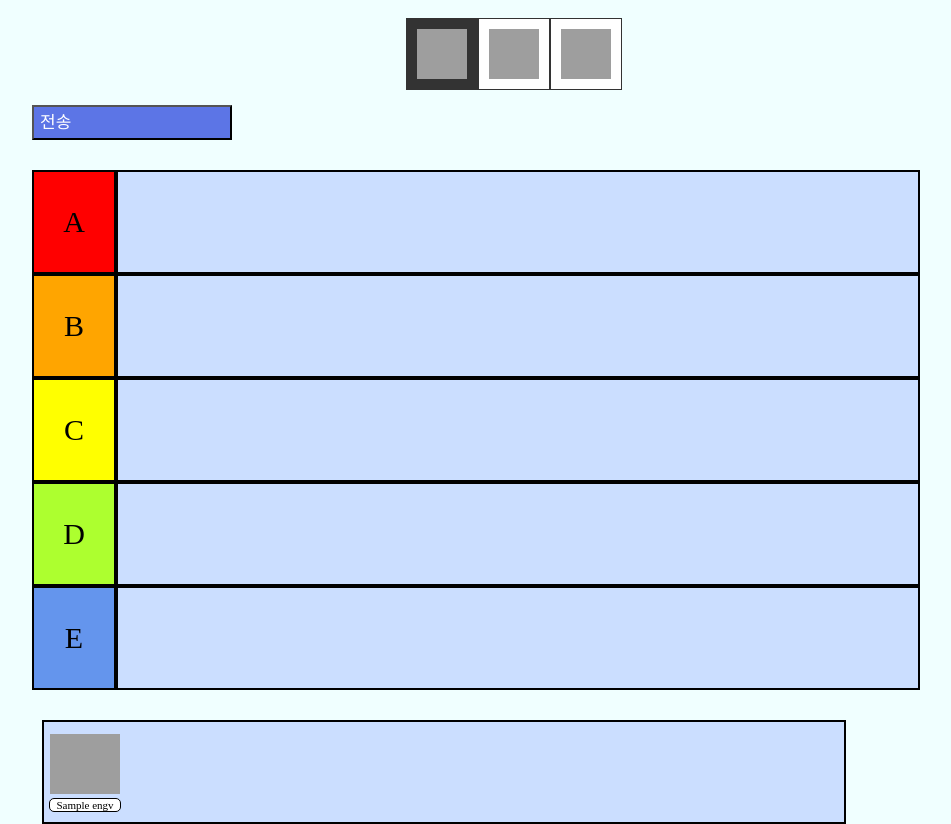
After one commit to bk-jeong/SoldeskTeamproject, a Django app: template Teamproject/loaproject/loaTier/templates/index.html in a window 1280 px wide. The commit adds this page. Shown: the part 244-1068 px from the top of the page, without its empty margins (126-1077 px from the left). Run offline with Django 4.2, Linux system fonts and the light colour scheme; the template is opened without the code that fills it: most values are stand-ins (such as "Sample title", 1, 10 or a date in 2020); grey boxes are pictures that could not be loaded.

Commit message:
각인 아이콘 사이즈와 이름 변경

```diff
--- a/Teamproject/loaproject/loaTier/static/css/index.css
+++ b/Teamproject/loaproject/loaTier/static/css/index.css
@@ -11,13 +11,21 @@ body {
   flex-direction: column;
 }
 
+.mp4{
+  width: 100%;
+  position: relative;
+}
+.icon{
+  width: 70px;
+  height: 60px;
+  padding: 4px 0px;
+}
+
 #seticon {
-  width: 500px;
   height: 1500px;
   border: solid 2px black;
 
   margin-right: auto;
-  background-color: slategray;
   display: flex;
   flex-direction: row;
 }
@@ -28,11 +36,10 @@ body {
   width: 800px;
   min-height: 100px;
   border: solid 2px black;
-  background-color: slategray;
+  background-color: #6682ff44;
   flex-direction: row;
   flex-wrap: wrap;
   overflow-y: auto;
-  position: relative;
 }
 
 #main {
@@ -102,16 +109,26 @@ body {
   align-items: center;
 }
 .imgtag {
-  width: 70px;
-  height: 70px;
+  width: 80px;
+  height: 90px;
+  display: flex;
+  align-items: center;
+  justify-content: center;
+  flex-direction: column;
+  margin: 4px 1px;
 }
 
 .dragging {
   opacity: 0.5;
 }
 
-.renkin.dragover {
-  background-color: purple;
+.text{
+  border: solid 1px black;
+  background-color: #FFFFFF;
+  border-radius: 5px;
+  width: 70px;
+  text-align: center;
+  font-size: 11px;
 }
 
 .awakeningname {
--- /dev/null
+++ b/Teamproject/loaproject/loaTier/templates/index.html
@@ -0,0 +1,61 @@
+{% load static %}
+<!DOCTYPE html>
+<html lang="en">
+  <head>
+    <meta charset="UTF-8" />
+    <meta name="viewport" content="width=device-width, initial-scale=1.0" />
+    <link rel="stylesheet" href="{% static "css/index.css" %}?ver=2" />
+    <title>LoaTier</title>
+  </head>
+
+  <body>
+    <header>
+      <h1> menu</h1>
+      <a href="/home">home</a>
+    </header>
+    <video src="{% static "imgdata/kamen_gif.mp4" %}" loop muted playsinline class="ma4"></video>
+    <div>
+      <div class="select">
+        <input type="radio" id="select1" name="shop" value="kamen" checked="checked"><label for="select1"><img src="{% static "imgdata/zkaps.png" %}" width="50px" height="50px" draggable="false" /></label>
+        <input type="radio" id="select2" name="shop" value="iliakhan"><label for="select2"><img src="{% static "imgdata/dlffl.png" %}" width="50px" height="50px" draggable="false" /></label>
+        <input type="radio" id="select3" name="shop" value="echidna"><label for="select3"><img src="{% static "imgdata/dpzl.png" %}" width="50px" height="50px" draggable="false" /></label>
+      </div>
+       <th><button id="send" align="center">전송</button></th>
+      <div id="main">
+        <div border="1" class="maintb" align="center" id="icon">
+          <div class="lain">
+            <div width="50px" align="center" id="Aclass" class="rank">A</div>
+            <div width="500px" class="renkin" id="Aicon"></div>
+          </div>
+          <div class="lain">
+            <div align="center" id="Bclass" class="rank">B</div>
+            <div width="500px" class="renkin" id="Bicon"></div>
+          </div>
+          <div class="lain">
+            <div align="center" id="Cclass" class="rank">C</div>
+            <div width="500px" class="renkin" id="Cicon"></div>
+          </div>
+          <div class="lain">
+            <div align="center" id="Dclass" class="rank">D</div>
+            <div width="500px" class="renkin" id="Dicon"></div>
+          </div>
+          <div class="lain">
+            <div align="center" id="Eclass" class="rank">E</div>
+            <div width="500px" class="renkin" id="Eicon"></div>
+          </div>
+        </div>
+      </div>
+      <div border="1" class="maintb">
+        <div id="seticon" class="renkin">
+          {% for engv in engvs %}
+            <div class="imgtag" draggable="true" id="{{engv}}">
+              <img class="icon" src="{% get_static_prefix %}imgdata/{{engv}}.webp" draggable="false" />
+              <div class="text" width="120px" >{{engv}}</div>
+            </div>
+          {% endfor %}
+        </div>
+      </div>
+    </div>
+    <script src="{% static "js/index.js" %}?ver=2" > </script>
+  </body>
+  </html>
```
Also changed, not shown: Teamproject/loaproject/loaTier/static/css/allResult.css (+20 -4 lines), Teamproject/loaproject/loaTier/static/css/home.css (added, +44 -0 lines), Teamproject/loaproject/loaTier/static/css/userResult.css (+22 -3 lines), Teamproject/loaproject/loaTier/templates/allResult.html (+23 -25 lines), Teamproject/loaproject/loaTier/templates/home.html (+12 -7 lines), Teamproject/loaproject/loaTier/templates/userResult.html (+23 -35 lines), Teamproject/loaproject/loaTier/views.py (+40 -37 lines).
